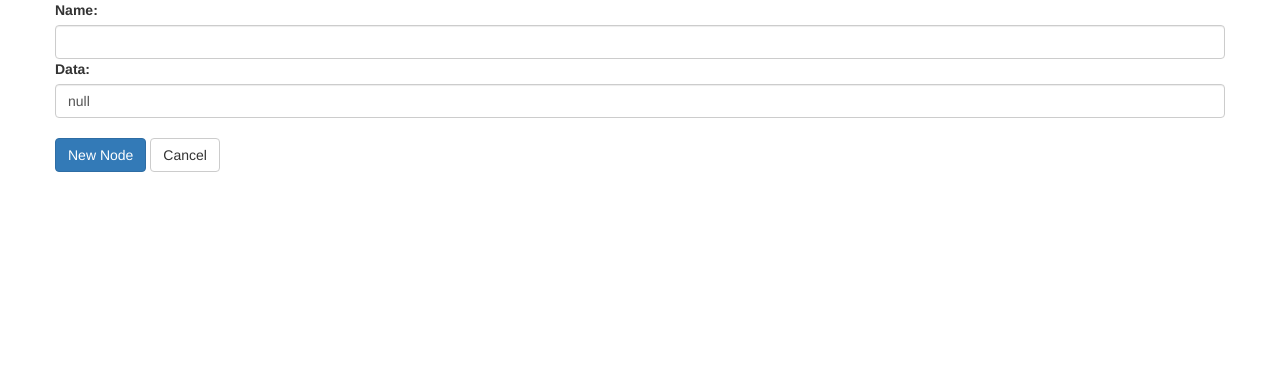
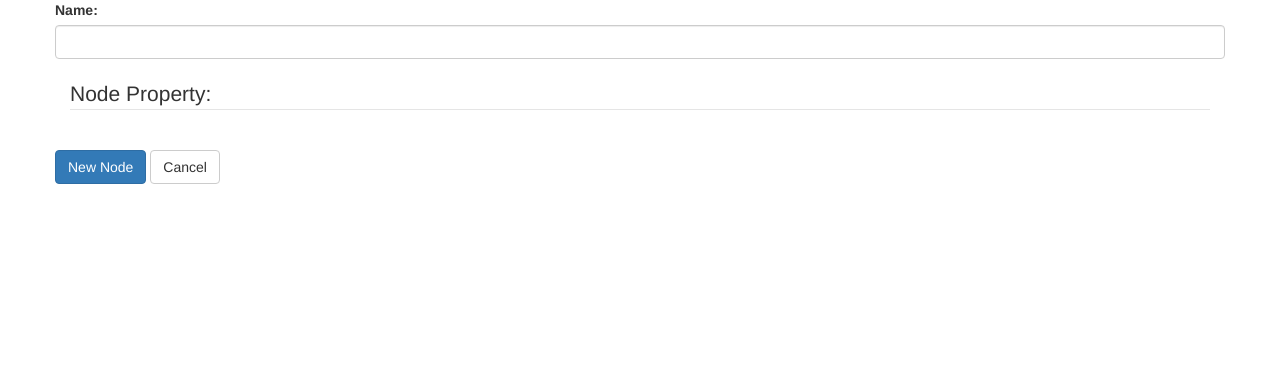
Before and after one commit to jlpcri/mdta, a Django app: page /model_driven/graphs/1/node_new/ in a window 1280 px wide. Shown: the part 242-612 px from the top of the page. Run offline with Django 3.2, Linux system fonts and the light colour scheme; the visitor is signed in with stand-in values (Sample User, id 1); data that the repository does not hold is empty; some libraries are stand-ins or nearby versions.

Commit message:
Continue working on new Node etc.

```diff
--- a/model_driven/apps/core/templates/core/base.html
+++ b/model_driven/apps/core/templates/core/base.html
@@ -190,10 +190,12 @@
                         <a href="#"><i class="fa fa-question"></i> FAQ</a></p>
                 </div>
             </div>
-
         </div>
 
-         <script src="{% static 'common/bootstrap/3.3.5/dist/js/bootstrap.min.js' %}"></script>
+        <script src="{% static 'common/bootstrap/3.3.5/dist/js/bootstrap.min.js' %}"></script>
+        <script>
+            {% include 'core/core.js' %}
+        </script>
 
         {% block footer %}{% endblock %}
 
--- /dev/null
+++ b/model_driven/apps/core/templates/core/core.js
@@ -0,0 +1,13 @@
+/**
+ * Created by sliu on 5/18/16.
+ */
+// String format custom method
+String.prototype.format = function () {
+    var s = this,
+        i = arguments.length;
+
+    while (i--) {
+        s = s.replace(new RegExp('\\{' + i + '\\}', 'gm'), arguments[i]);
+    }
+    return s;
+};
--- a/model_driven/apps/graphs/forms.py
+++ b/model_driven/apps/graphs/forms.py
@@ -28,13 +28,12 @@ class NodeNewForm(ModelForm):
 
     class Meta:
         model = Node
-        fields = ['project', 'type', 'parent', 'name', 'data']
+        fields = ['project', 'type', 'parent', 'name']
         widgets = {
             'project': forms.Select(attrs={'class': 'form-control'}),
             'type': forms.Select(attrs={'class': 'form-control'}),
             'parent': forms.Select(attrs={'class': 'form-control'}),
             'name': forms.TextInput(attrs={'class': 'form-control'}),
-            'data': forms.TextInput(attrs={'class': 'form-control'}),
         }
 
 
--- a/model_driven/apps/graphs/models.py
+++ b/model_driven/apps/graphs/models.py
@@ -55,7 +55,7 @@ class Node(models.Model):
     data = HStoreField(null=True, blank=True)
 
     def __str__(self):
-        return '{0}: {1}: {2}'.format(self.name, self.project.name, self.type.name)
+        return '{0}: {1}: {2}'.format(self.project.name, self.name, self.type.name)
 
     @property
     def hierarchy(self):
@@ -80,4 +80,4 @@ class Edge(models.Model):
     data = HStoreField(null=True, blank=True)
 
     def __str__(self):
-        return '{0}: {1}: {2}'.format(self.name, self.project.name, self.type.name)
+        return '{0}: {1}: {2}'.format(self.project.name, self.name, self.type.name)
--- /dev/null
+++ b/model_driven/apps/graphs/templates/graphs/node.js
@@ -0,0 +1,23 @@
+/**
+ * Created by sliu on 5/18/16.
+ */
+$('#id_type').on('change', function(){
+    var item_id = $(this).find('option:selected').val();
+    load_keys_from_type_contents(item_id);
+});
+
+$(document).ready(function(){
+    var item_id = $('#id_type').find('option:selected').val();
+    load_keys_from_type_contents(item_id);
+});
+
+function load_keys_from_type_contents(item_id){
+    $.getJSON("{% url 'graphs:get_keys_from_type' %}?id={0}&type=node".format(item_id)).done(function(data){
+        var contents = '';
+        $.each(data, function(k, v){
+            contents += '<div class=\'col-xs-2\'><label>{0}: </label> <input name=\'{0}\'/></div>'.format(data[k]);
+        });
+        //console.log(contents)
+        $('#node-new-data-input').html(contents)
+    })
+}
--- a/model_driven/apps/graphs/templates/graphs/node_new.html
+++ b/model_driven/apps/graphs/templates/graphs/node_new.html
@@ -6,8 +6,13 @@
             <div class="row">
                 {{ form }}
             </div>
+            <br>
+            <legend>Node Property:</legend>
+            <div class="row" style="margin-top: 10px;">
+                <div id="node-new-data-input"></div>
+            </div>
+
             {% csrf_token %}
-
             <div class="row" style="margin-top: 20px;">
                 <input id="node_new" class="btn btn-primary" type="submit" value="New Node">
                 <a href="{% url 'graphs:graphs' %}" class="btn btn-default" >Cancel</a>
@@ -15,3 +20,9 @@
         </form>
     </div>
 {% endblock %}
+
+{% block footer %}
+    <script>
+        {% include 'graphs/node.js' %}
+    </script>
+{% endblock %}
--- a/model_driven/apps/graphs/urls.py
+++ b/model_driven/apps/graphs/urls.py
@@ -11,4 +11,6 @@ urlpatterns = [
     url(r'^edge_type_new/$', views.edge_type_new, name='edge_type_new'),
     url(r'^edge_type_edit/$', views.edge_type_edit, name='edge_type_edit'),
 
+    url(r'^get_keys_from_type/$', views.get_keys_from_type, name='get_keys_from_type'),
+
 ]
--- a/model_driven/apps/graphs/views.py
+++ b/model_driven/apps/graphs/views.py
@@ -1,3 +1,4 @@
+import json
 from django.contrib import messages
 from django.contrib.auth.decorators import login_required
 from django.core.exceptions import ValidationError
@@ -49,8 +50,22 @@ def node_new(request, project_id):
     # project = get_object_or_404(Project, pk=project_id)
     if request.method == 'GET':
         form = NodeNewForm(project_id=project_id)
+    elif request.method == 'POST':
+        data = {}
+        form = NodeNewForm(request.POST, project_id=project_id)
+        if form.is_valid():
+            node = form.save(commit=False)
+            for key in node.type.keys:
+                data[key] = request.POST.get(key, '')
+            node.data = data
+            node.save()
+
+            messages.success(request, 'Node is added.')
+            return redirect('graphs:graphs')
+        else:
+            messages.error(request, 'Error')
     else:
-        form = NodeNewForm(request.POST)
+        form = ''
 
     context = {
         'form': form,
@@ -93,3 +108,16 @@ def edge_new(request):
 @login_required
 def edge_edit(request):
     pass
+
+
+def get_keys_from_type(request):
+    id = request.GET.get('id', '')
+    type = request.GET.get('type', '')
+    if type == 'node':
+        item = get_object_or_404(NodeType, pk=id)
+    else:
+        item = get_object_or_404(EdgeType, pk=id)
+
+    data = item.keys
+
+    return HttpResponse(json.dumps(data), content_type='application/json')
```
Also changed, not shown: model_driven/apps/graphs/templates/graphs/graphs.js (+0 -9 lines).
